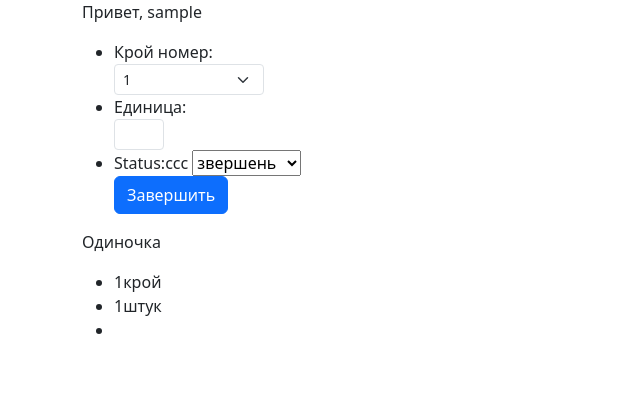
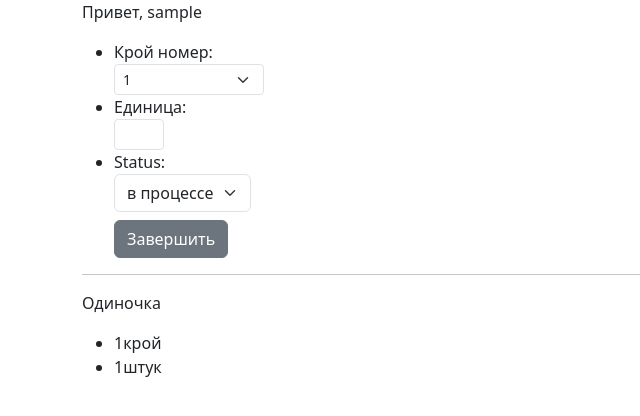
Before and after one commit to nurlanek/ulanlif, a Django app: page /masterdatauser in a window 1280 px wide. Shown: the part 56-472 px from the top of the page, without its empty margins (0-640 px from the left). Run offline with Django 4.2, Linux system fonts and the light colour scheme; a user stored in the database is signed in; tables that the repository leaves empty hold one stand-in row (values such as "Sample post"); parts of the project's set-up code (start-up, migrations or seed data) failed here and were passed over; some libraries are stand-ins or nearby versions.

Commit message:
Personal page update

```diff
--- a/ulan/main/templates/main/masterdatauser_list.html
+++ b/ulan/main/templates/main/masterdatauser_list.html
@@ -26,30 +26,28 @@
           <input class="form-control form-control-sm"  name="edinitsa"  style="width: 50px;" required>
       </li>
         <li>
-            <input type="hidden" class="" id="230" name="user" value="{{ user.username }}">
-
-             <label for="status">Status:</label>ccc
-   <select id="status" name="status">
-        <option value="звершень" selected>звершень</option>
-        {% for masterdata_list in masterdata_list %}
-            <option value="{{ masterdata_list.status }}">{{ masterdata_list.status }}</option>
-        {% endfor %}
-    </select>
+            Status:
+            <select class="form-select form-select w-auto" aria-label="Default select example" name="status" style="width: 50px;" required>
+    {% for status_choice in status_list %}
+        <option value="{{ status_choice }}">{{ status_choice }}</option>
+    {% endfor %}
+</select>
         </li>
-      <button type="submit" class="btn btn-primary">Завершить</button>
+        <input type="hidden" class="" id="230" name="user" value="{{ user.username }}">
+      <button type="submit" class="btn btn-secondary mt-2">Завершить</button>
     </ul>
 </form>
 
   {% if request.method == 'POST' %}
     <p>Данные отправлены! {{ user.username }}.</p>
   {% endif %}
-
+<hr>
   <p>Одиночка</p>
   {% for masterdata in kroy_detail_list %}
     <ul>
       <li>{{ masterdata.kroy }}крой </li>
       <li>{{ masterdata.stuk }}штук </li>
-      <li> </li>
+
     </ul>
   {% endfor %}
 </div>
--- a/ulan/main/views.py
+++ b/ulan/main/views.py
@@ -239,6 +239,7 @@ def MasterdatauserListView(request):
         'kroy_detail_list': Kroy_detail.objects.filter(user=request.user),
         'user': request.user,
         'kroy_list': Kroy.objects.all(),
+        'status_list': [option[0] for option in Masterdata.OPTION_CHOICES],
     }
 
     return render(request, 'main/masterdatauser_list.html', context)
```
